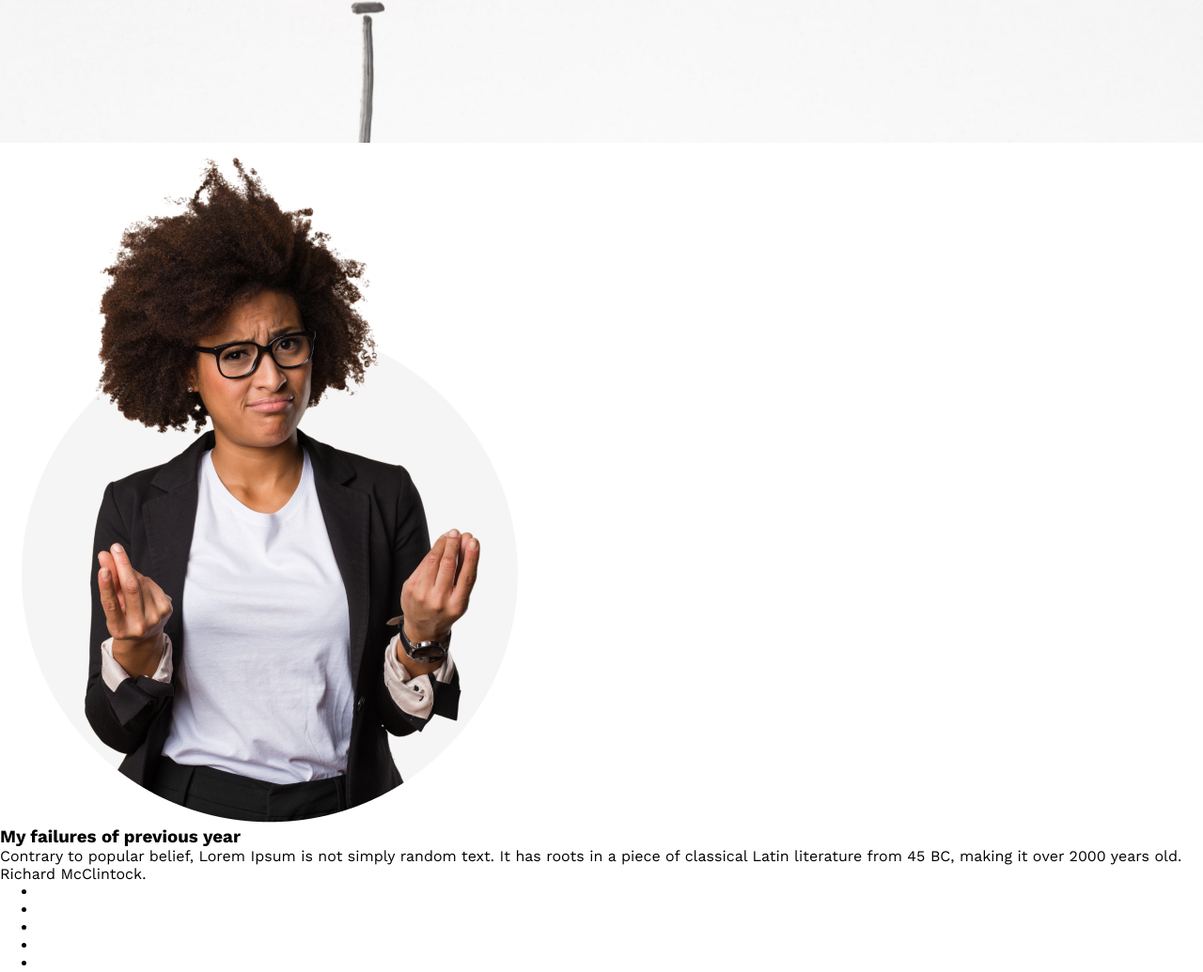
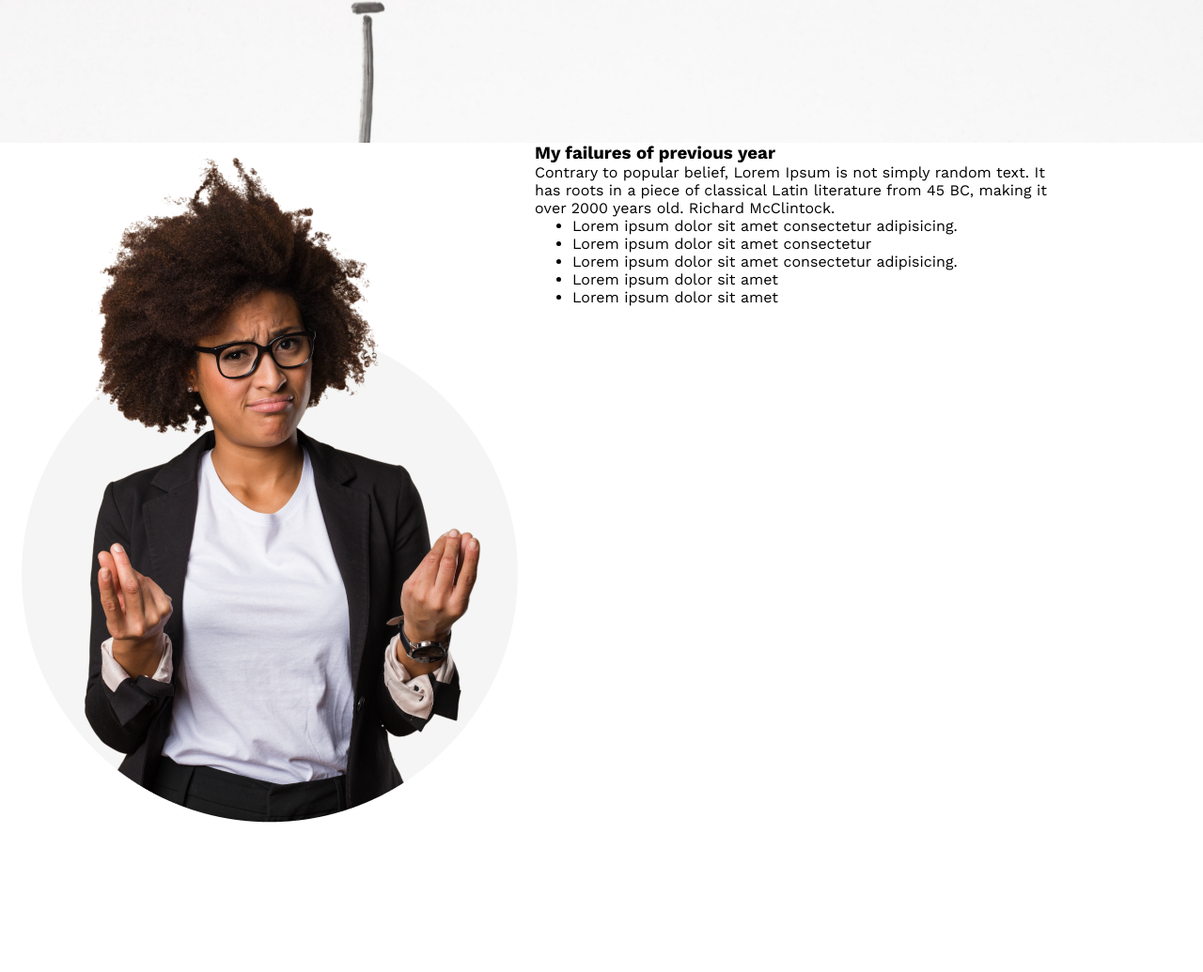
Before and after one commit to nabila-nuzhat/believe, a plain HTML site: page index.html in a window 1280 px wide. Shown: the part 648-1683 px from the top of the page at 94% size. After the commit the page ends 1524 px from the top, so only its background shows below. Drawn offline with nearby package versions, Linux system fonts and the light colour scheme.

Commit message:
new code

```diff
--- a/css/style.css
+++ b/css/style.css
@@ -8,7 +8,7 @@ a{
 }
 
 .common-width{
-    width: 1141px;
+    width: 1140px;
 }
 
 .btn-primary{
@@ -65,3 +65,7 @@ header{
 .banner-btn:hover{
     background-color: #f19722;
 }
+
+.previous-year{
+    display: flex;
+}
--- a/index.html
+++ b/index.html
@@ -19,19 +19,21 @@
 
         </header>
 
-        <main>
+        <main class="common-width">
+            <section class="previous-year">
                 <img src="images/person.png" alt="personal">
-            <div class="previous-year">
+                <div class="previous-year-content">
                     <h3>My failures of previous year</h3>
                     <p>Contrary to popular belief, Lorem Ipsum is not simply random text. It has roots in a piece of classical Latin literature from 45 BC, making it over 2000 years old. Richard McClintock.</p>
                     <ul>
-                    <li></li>
-                    <li></li>
-                    <li></li>
-                    <li></li>
-                    <li></li>
+                        <li>Lorem ipsum dolor sit amet consectetur adipisicing. </li>
+                        <li>Lorem ipsum dolor sit amet consectetur</li>
+                        <li>Lorem ipsum dolor sit amet consectetur adipisicing.</li>
+                        <li>Lorem ipsum dolor sit amet</li>
+                        <li>Lorem ipsum dolor sit amet</li>
                     </ul>
                 </div>
+            </section>
         </main>
         <footer>
 
```
Lines whose indentation alone changed are shown as unchanged.
